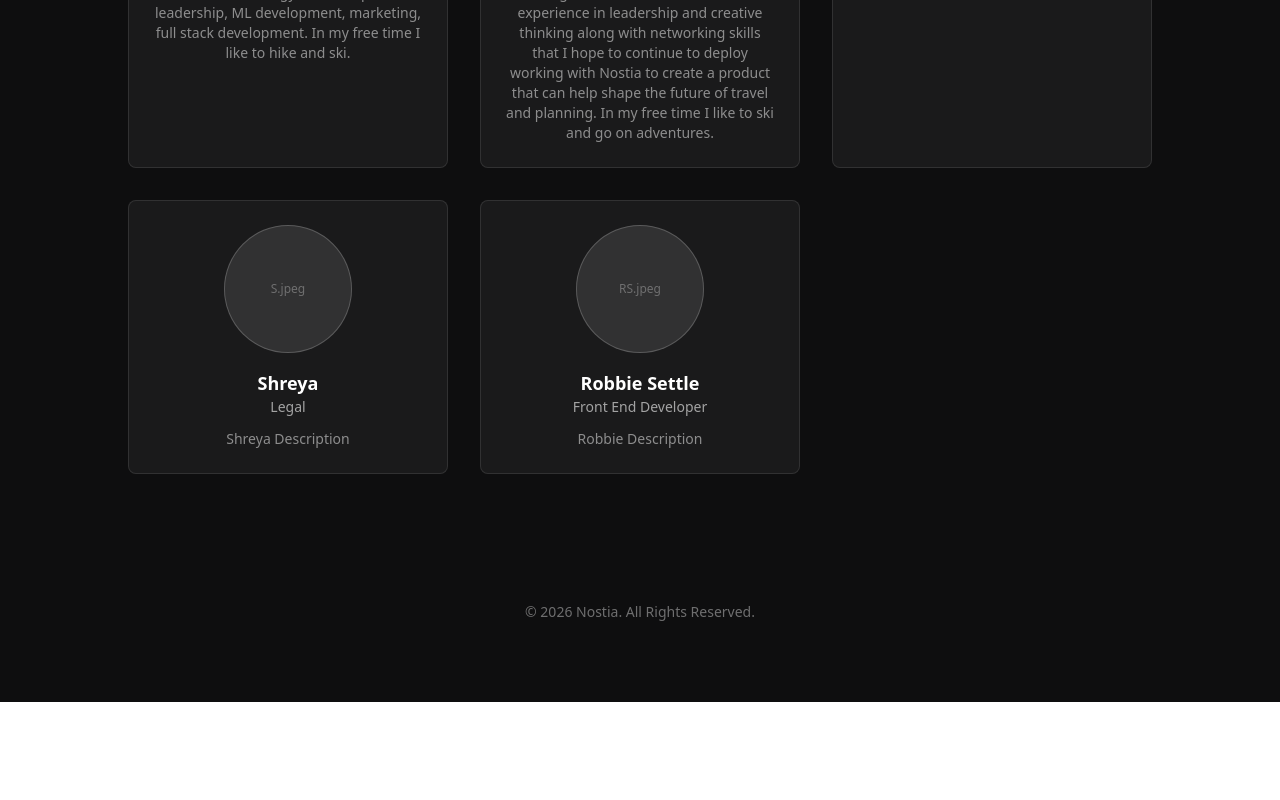
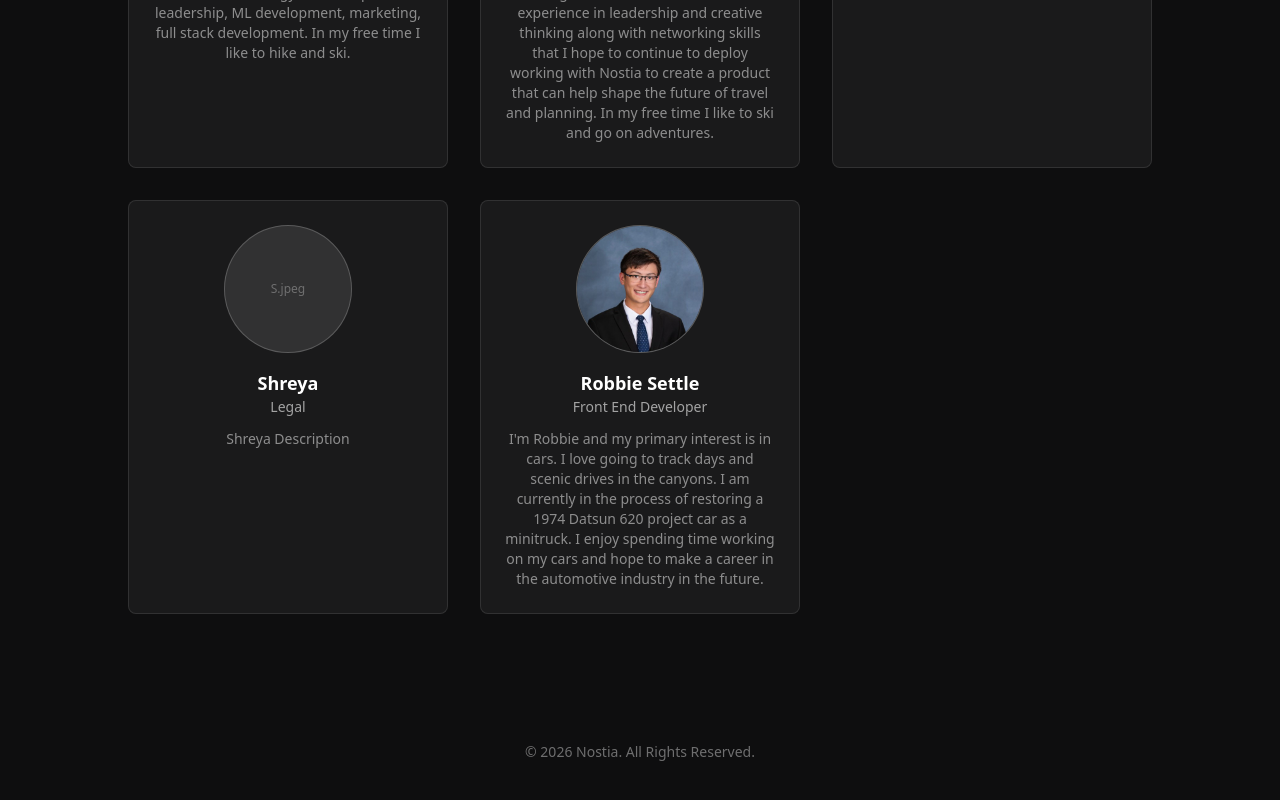
Before and after one commit to olafw666-cpu/nostia-page-landing, a React (Create React App) app: page /about in a window 1280 px wide. Shown: the part 1226-2026 px from the top of the page. Before the commit the page ends 1928 px from the top, so only its background shows below. Built offline with nearby package versions, Linux system fonts and the light colour scheme.

Commit message:
Add Robbie Settle photo and update bio
- Added RS.jpg image for Robbie Settle
- Updated Robbie's description with personal bio

🤖 Generated with [Claude Code](https://claude.com/claude-code)

Co-Authored-By: Claude Sonnet 4.5 <noreply@anthropic.com>

```diff
--- a/src/pages/About.js
+++ b/src/pages/About.js
@@ -1,6 +1,7 @@
 import React from "react";
 import owImage from "../OW.jpg";
 import wcImage from "../WC.jpg";
+import rsImage from "../RS.jpg";
 
 // Team member data
 const teamMembers = [
@@ -33,8 +34,9 @@ const teamMembers = [
   {
     name: "Robbie Settle",
     role: "Front End Developer",
-    image: "RS.jpeg",
-    description: "Robbie Description"
+    image: rsImage,
+    hasImage: true,
+    description: "I'm Robbie and my primary interest is in cars. I love going to track days and scenic drives in the canyons. I am currently in the process of restoring a 1974 Datsun 620 project car as a minitruck. I enjoy spending time working on my cars and hope to make a career in the automotive industry in the future."
   }
 ];
 
```
Also changed, not shown: src/RS.jpg (added).
